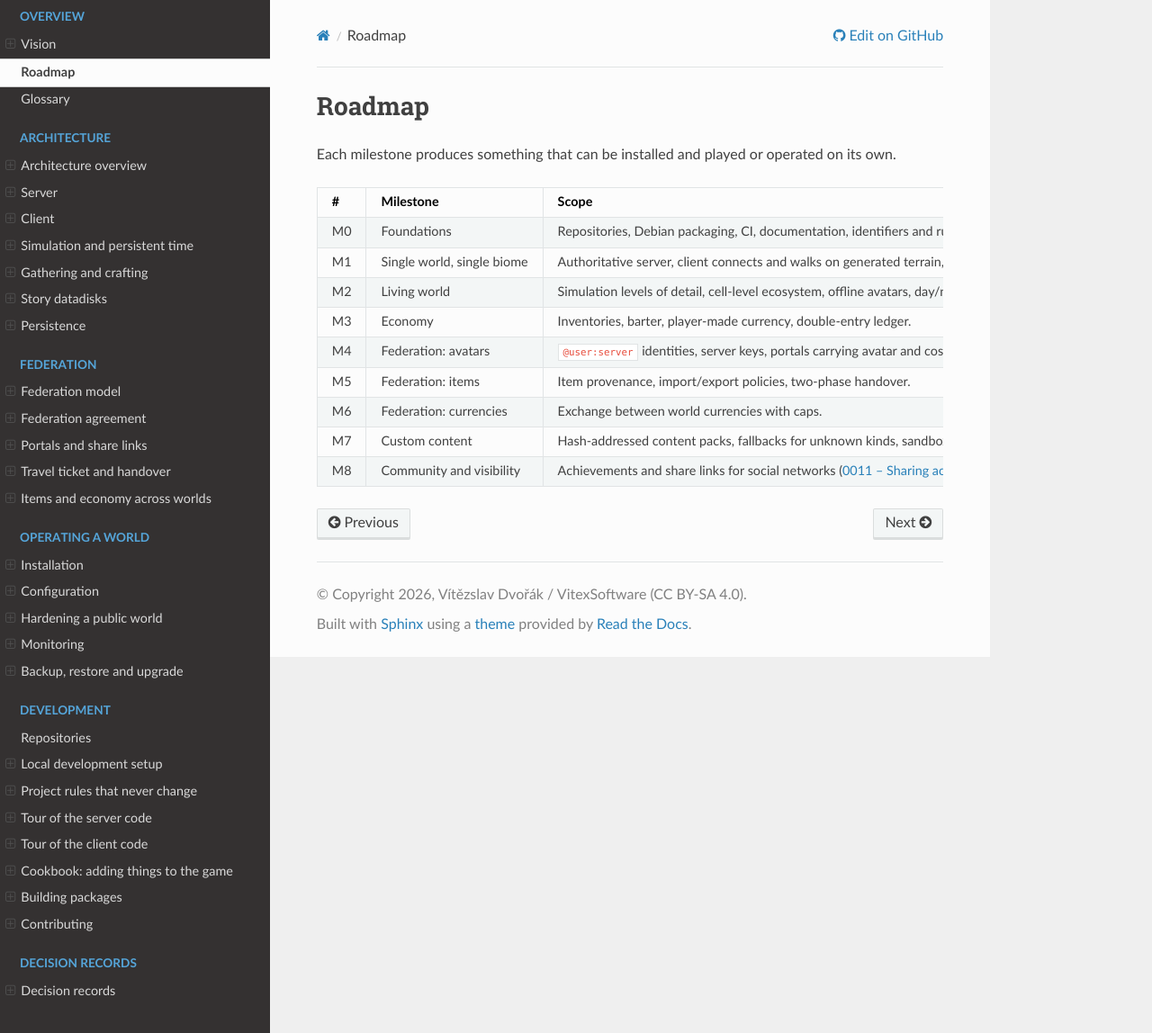
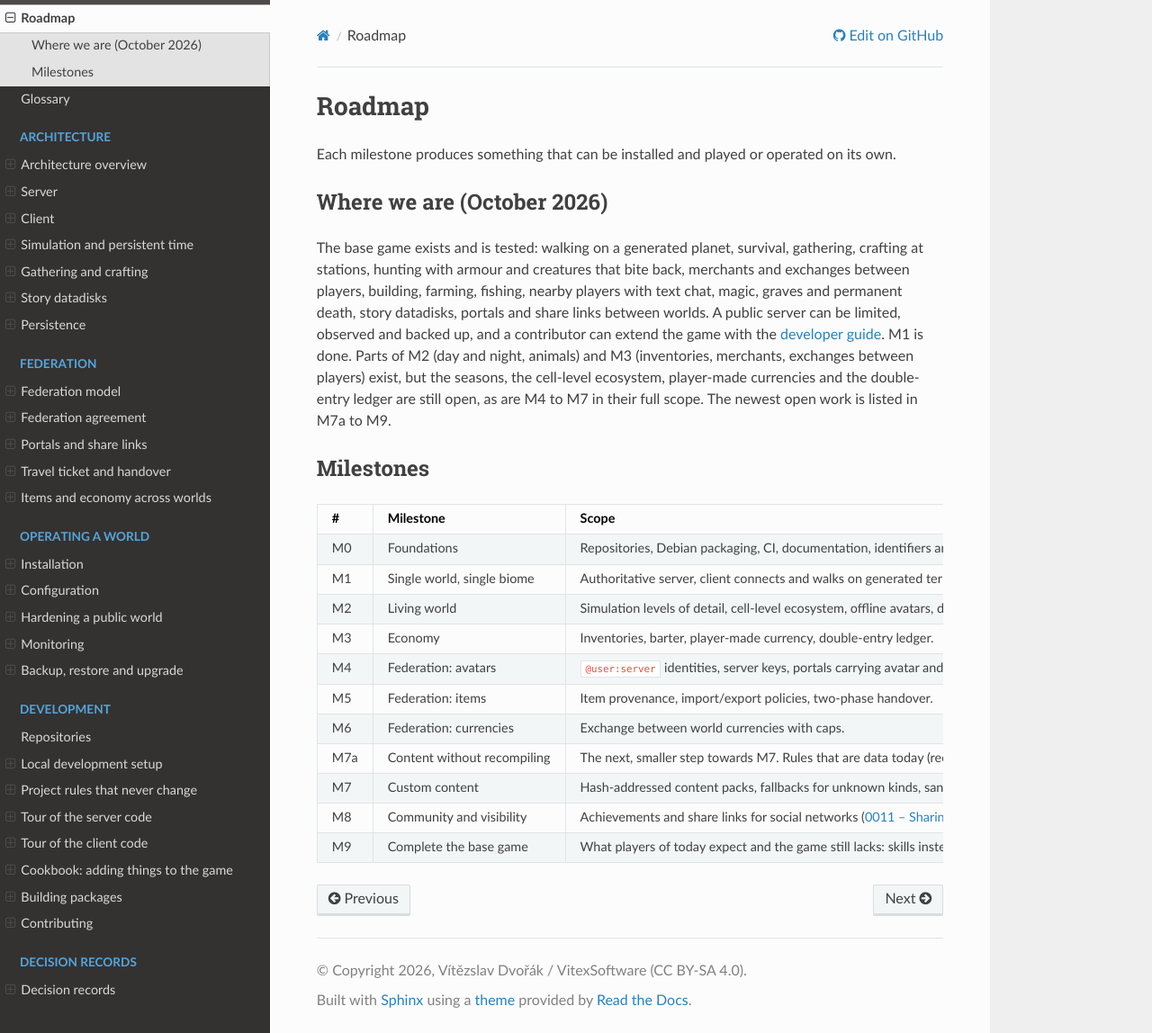
Before and after one commit to VitexSoftware/ishtaria-docs, a Sphinx documentation site: the page built from source/roadmap.rst, in a window 1280 px wide and 1148 px high. Shown: the whole window at 90% size. Built offline with Sphinx 7.4.7 and the Read the Docs theme 3.1.0, drawn with Linux system fonts in a browser that asks for light colours.

Commit message:
docs(roadmap): update roadmap with open pillars of the foundation work
Co-Authored-By: Claude Sonnet 5.5 <noreply@anthropic.com>

```diff
--- a/source/roadmap.rst
+++ b/source/roadmap.rst
@@ -3,6 +3,21 @@ Roadmap
 
 Each milestone produces something that can be installed and played or
 operated on its own.
+
+Where we are (October 2026)
+---------------------------
+
+The base game exists and is tested: walking on a generated planet, survival, gathering, crafting at
+stations, hunting with armour and creatures that bite back, merchants and exchanges between players,
+building, farming, fishing, nearby players with text chat, magic, graves and permanent death, story
+datadisks, portals and share links between worlds. A public server can be limited, observed and backed
+up, and a contributor can extend the game with the :doc:`developer guide <development/contributing>`.
+M1 is done. Parts of M2 (day and night, animals) and M3 (inventories, merchants, exchanges between
+players) exist, but the seasons, the cell-level ecosystem, player-made currencies and the double-entry
+ledger are still open, as are M4 to M7 in their full scope. The newest open work is listed in M7a to M9.
+
+Milestones
+----------
 
 .. list-table::
    :header-rows: 1
@@ -36,6 +51,13 @@ operated on its own.
    * - M6
      - Federation: currencies
      - Exchange between world currencies with caps.
+   * - M7a
+     - Content without recompiling
+     - The next, smaller step towards M7. Rules that are data today (recipes, spells, shops,
+       crops, creatures) are read from a content directory or a datadisk instead of being compiled into
+       the server, and items can be defined by data instead of by a migration. Needs a decision
+       record for the item catalogue (it is in the database now), validation of foreign content, and
+       a way to ship the matching icons and models.
    * - M7
      - Custom content
      - Hash-addressed content packs, fallbacks for unknown kinds,
@@ -45,6 +67,12 @@ operated on its own.
      - Achievements and share links for social networks
        (:doc:`decisions/0011-sharing-achievements`), memorial and hall of
        fame pages, a showcase on the web portal, the chronicle of a world,
-       creator tools. Supported by a developer guide
+       creator tools, a press kit with screenshots and a trailer made from the real client. Supported by a developer guide
        (:doc:`development/contributing`) and a hardened, observable server
        (:doc:`operations/hardening`).
+   * - M9
+     - Complete the base game
+     - What players of today expect and the game still lacks: skills instead of a single experience
+       level, a hotbar, a minimap, weather and sleeping in a bed, a tutorial for new players, graphics
+       and accessibility settings. Open design questions: player versus player, animals that chase,
+       protection of leased land, collision of placed things.
```
